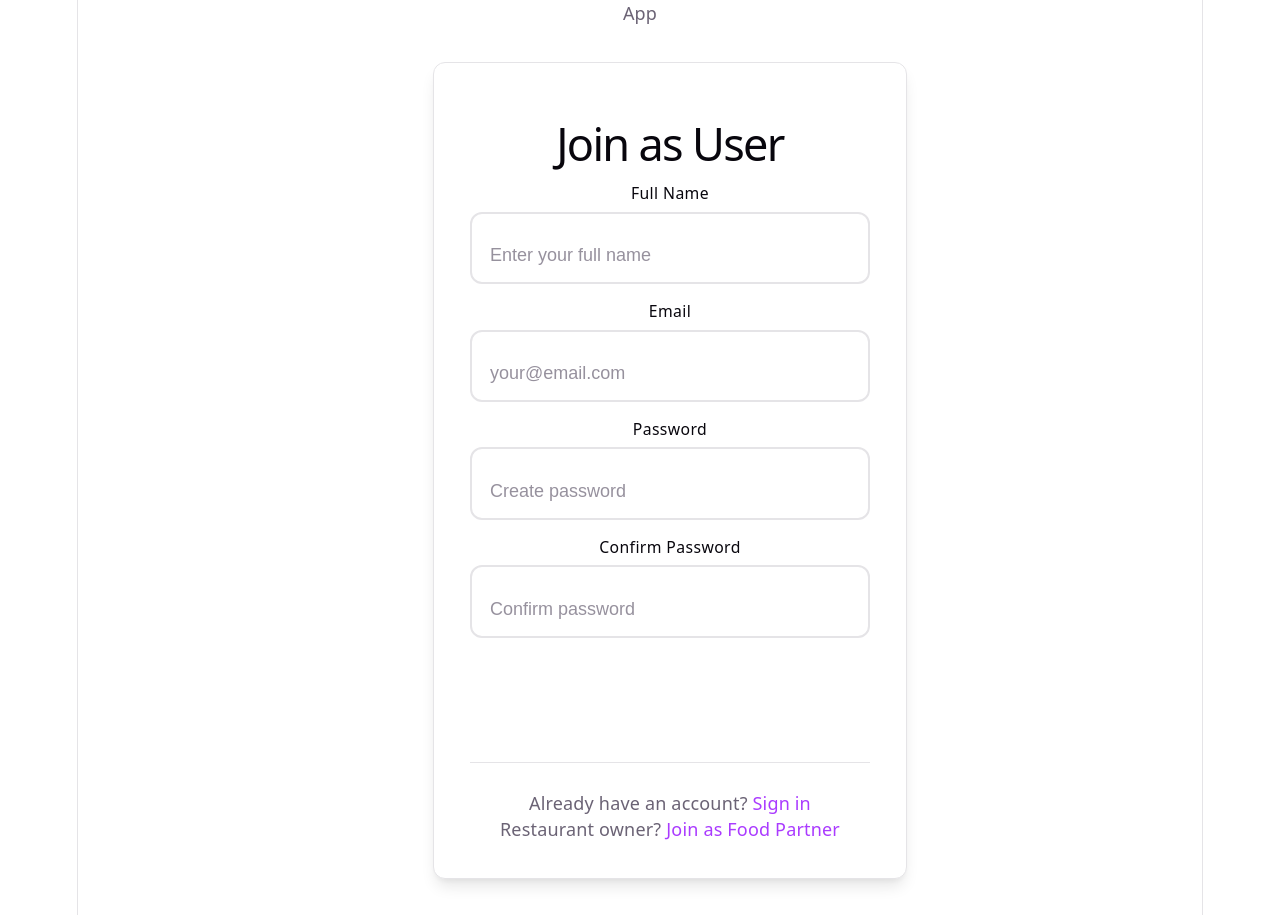
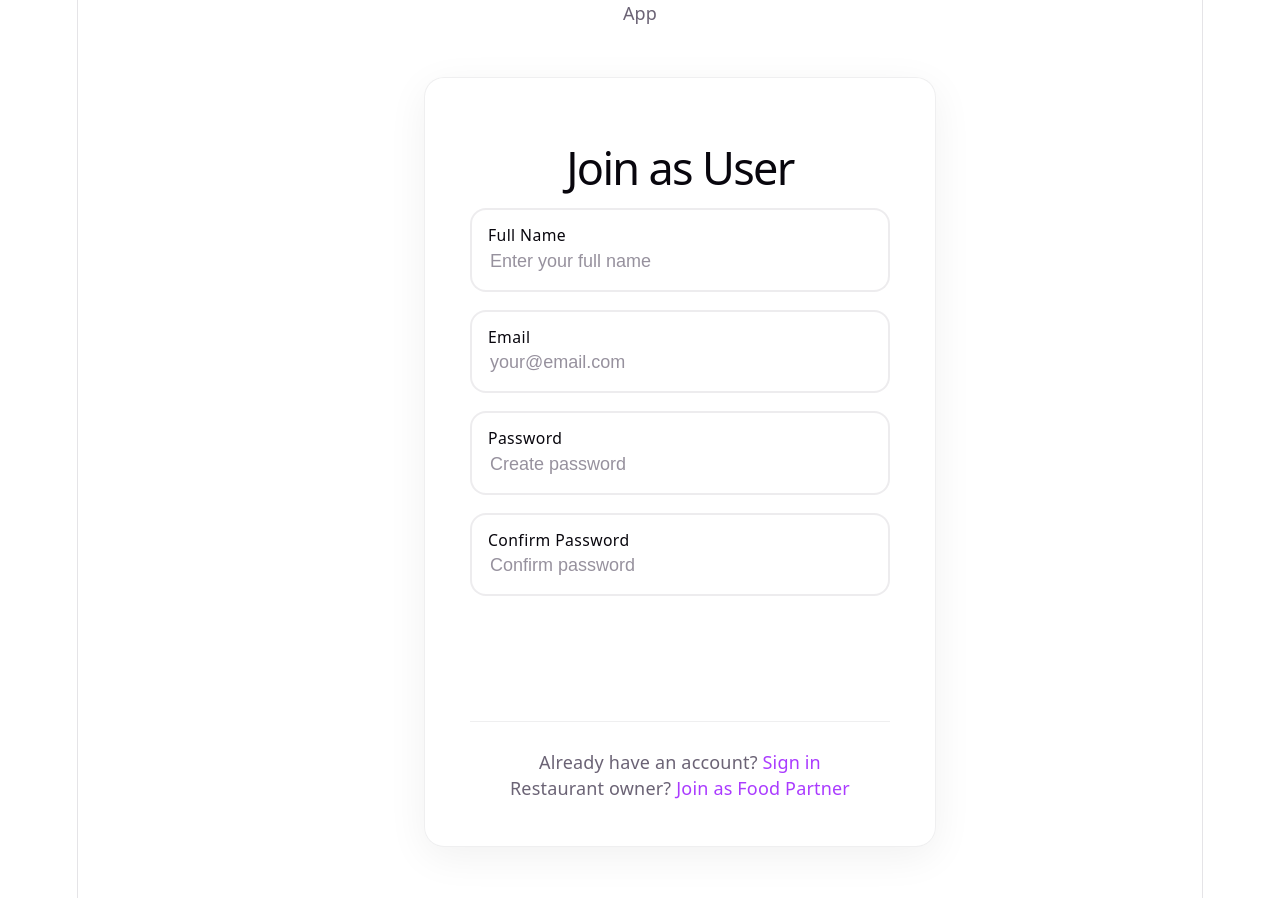
Before and after one commit to vidhant098/-Food-Based-Reels-Platform, a React app in the folder frontend/: page /user/register in a window 1280 px wide. Built offline with nearby package versions, Linux system fonts and the light colour scheme; the HTML template or start-up script is replaced by a standard one.

Commit message:
styling changes

```diff
--- a/frontend/src/pages/FoodPartnerRegister.jsx
+++ b/frontend/src/pages/FoodPartnerRegister.jsx
@@ -16,10 +16,10 @@ const FoodPartnerRegister = () => {
 
           <form onSubmit={handleSubmit}>
             <div className="form-group">
-              <h2>Restaurant Name</h2>
+              <h2>Business name </h2>
               <input
                 type="text"
-                placeholder="Your restaurant name"
+                placeholder="busines name/brand name"
                 required
               />
             </div>
@@ -33,14 +33,27 @@ const FoodPartnerRegister = () => {
               />
             </div>
 
-            <div className="form-group">
-              <h2>Business Name</h2>
+ <div className="form-group">
+              <h2>Email</h2>
               <input
-                type="text"
-                placeholder="Business/Brand name"
+                type="email"
+                placeholder="restaurant@email.com"
                 required
               />
             </div>
+
+
+            <div className="form-group">
+              <h2>Phone</h2>
+              <input
+                type="number"
+                placeholder="Phone number"
+                required
+              />
+            </div>
+
+
+
 
             <div className="form-group">
               <h2>Business Address</h2>
@@ -51,14 +64,7 @@ const FoodPartnerRegister = () => {
               />
             </div>
 
-            <div className="form-group">
-              <h2>Email</h2>
-              <input
-                type="email"
-                placeholder="restaurant@email.com"
-                required
-              />
-            </div>
+
 
             <div className="form-group">
               <h2>Password</h2>
@@ -78,6 +84,7 @@ const FoodPartnerRegister = () => {
               />
             </div>
 
+
             <button type="submit" className="submit-btn">
               Create Partner Account
             </button>
--- a/frontend/src/styles/auth.css
+++ b/frontend/src/styles/auth.css
@@ -20,27 +20,35 @@
   text-align: center;
 }
 
+.form-group {
+  position: relative;
+  margin-bottom: 1.75rem;
+}
+
 .auth-container h2 {
   font-size: 0.875rem;
   font-weight: 500;
-  margin: 0 0 0.5rem 0;
+  margin: 0 0 0 0;
   color: var(--text-h);
   letter-spacing: 0.025em;
-  position: relative;
 }
 
-.auth-form input:focus + ~ h2,
-.auth-form input:not(:placeholder-shown) + ~ h2 {
+.form-group h2 {
+  position: absolute;
+  left: 1rem;
+  top: 1rem;
+  pointer-events: none;
+  transition: all 0.25s cubic-bezier(0.4, 0, 0.2, 1);
+  z-index: 1;
+}
+
+.auth-form input:focus ~ h2,
+.auth-form input:not(:placeholder-shown) ~ h2 {
   font-size: 0.75rem;
-  transform: translateY(-1.25rem) scale(0.85);
+  transform: translateY(-1.5rem) scale(0.85);
   color: var(--accent);
-  background: var(--input-bg);
+  background: var(--bg);
   padding: 0 0.5rem;
-  position: absolute;
-  top: -0.5rem;
-  left: 1rem;
-  pointer-events: none;
-  transition: all 0.2s ease;
 }
 
 .form-group {
@@ -49,15 +57,14 @@
 
 .auth-form input {
   width: 100%;
-  padding: 1.75rem 1rem 0.875rem 1rem;
+  padding: 2.25rem 1rem 1rem 1rem;
   border: 2px solid var(--input-border);
-  border-radius: 12px;
-  background: var(--input-bg);
+  border-radius: 16px;
+  background: var(--bg);
   color: var(--text-h);
   font-size: 1rem;
   transition: all 0.25s cubic-bezier(0.4, 0, 0.2, 1);
   box-sizing: border-box;
-  position: relative;
 }
 
 .auth-form input:focus {
--- a/frontend/src/styles/theme.css
+++ b/frontend/src/styles/theme.css
@@ -1,17 +1,14 @@
-/* Centralized theme variables - builds on src/index.css */
-/* Import base styles and extend for auth pages */
 
 @import '../index.css';
 
-/* Auth-specific variables */
 :root {
-  --form-bg: var(--bg);
-  --form-border: var(--border);
-  --input-bg: rgba(255,255,255,0.8);
-  --input-border: var(--border);
+  --form-bg: rgba(255,255,255,0.7);
+  --form-border: rgba(229,228,231,0.6);
+  --input-bg: rgba(255,255,255,0.95);
+  --input-border: rgba(229,228,231,0.7);
   --input-focus: var(--accent);
   --btn-primary: var(--accent);
-  --btn-primary-hover: color-mix(in srgb, var(--accent) 90%, black);
+  --btn-primary-hover: color-mix(in srgb, var(--accent) 85%, black);
   --btn-text: white;
   --label-text: var(--text-h);
   --error-color: #ef4444;
@@ -19,18 +16,21 @@
 
 @media (prefers-color-scheme: dark) {
   :root {
-    --input-bg: rgba(0,0,0,0.2);
+    --form-bg: rgba(35,35,45,0.7);
+    --form-border: rgba(46,48,58,0.6);
+    --input-bg: rgba(50,50,60,0.95);
+    --input-border: rgba(46,48,58,0.7);
   }
 }
 
-/* Global form resets */
+
 .auth-form {
   background: var(--form-bg);
   border: 1px solid var(--form-border);
-  border-radius: 12px;
-  padding: 2rem;
-  box-shadow: var(--shadow);
-  max-width: 400px;
+  border-radius: 20px;
+  padding: 2.5rem;
+  box-shadow: 0 10px 40px rgba(0,0,0,0.06);
+  max-width: 420px;
   width: 100%;
   backdrop-filter: blur(20px);
 }
@@ -38,6 +38,6 @@
 @media (max-width: 640px) {
   .auth-form {
     margin: 1rem;
-    padding: 1.5rem;
+    padding: 2rem;
   }
 }
```
